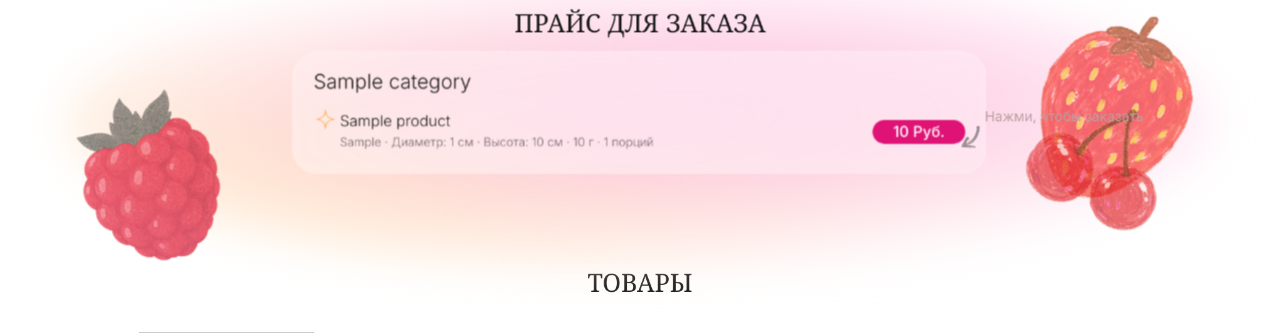
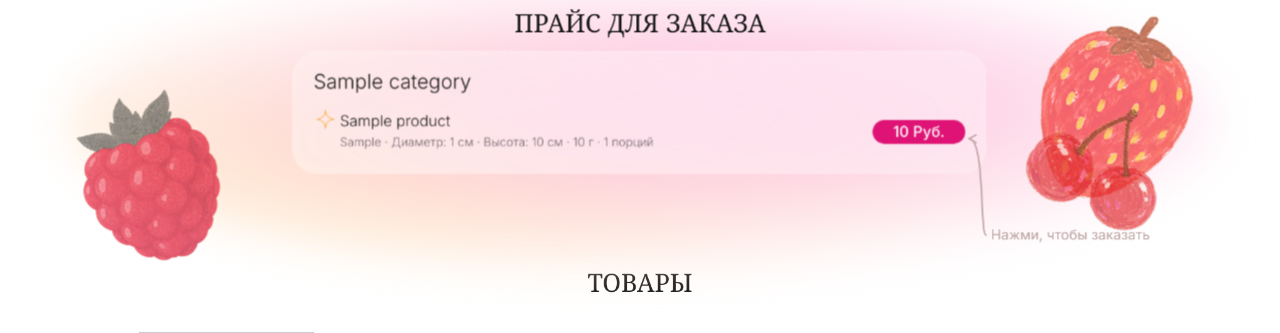
Before and after one commit to Kagyasa/Halva-site-fastapi, a FastAPI app: page / in a window 1280 px wide. Shown: the part 1686-2019 px from the top of the page. Run offline with FastAPI, Linux system fonts and the light colour scheme; tables that the repository leaves empty hold one stand-in row (values such as "Sample post"); grey boxes marked "Sample" are stand-in pictures; data that the repository does not hold is empty; parts of the project's set-up code (start-up, migrations or seed data) failed here and were passed over.

Commit message:
Update price hint and fix frontend tests

```diff
--- a/app/static/css/site.css
+++ b/app/static/css/site.css
@@ -572,26 +572,33 @@
     .price-hint {
       position: absolute;
       z-index: 9998;
-      left: 1510px;
-      top: 414px;
+      left: 0;
+      top: 0;
       margin: 0;
       color: #baa0a1;
       font-size: 22px;
       line-height: 1;
       white-space: nowrap;
+      pointer-events: none;
     }
     .price-hint-arrow {
       position: absolute;
       z-index: 9999;
-      left: 1472px;
-      top: 438px;
-      width: 32px;
-      height: 40px;
-      object-fit: contain;
+      left: 0;
+      top: 0;
+      color: #baa0a1;
       pointer-events: none;
-      opacity: .42;
-      transform: rotate(12deg);
-      transform-origin: center;
+      opacity: .8;
+    }
+    .price-hint-arrow svg {
+      display: block;
+      width: 100%;
+      height: 100%;
+      fill: none;
+      stroke: currentColor;
+      stroke-width: 3;
+      stroke-linecap: round;
+      stroke-linejoin: round;
     }
 
     /* ================= PRODUCTS ================= */
@@ -3676,8 +3683,6 @@
   .price-glow { height: calc(100% + 160px); }
   .price-cherries { top: auto; bottom: -30px; }
   .price-raspberry { top: 40%; }
-  .price-hint { top: 50%; }
-  .price-hint-arrow { top: calc(50% + 24px); }
 }
 @media (max-width: 1024px) {
   .price-section { padding-bottom: 0 !important; }
--- a/app/static/js/catalog.js
+++ b/app/static/js/catalog.js
@@ -5,11 +5,11 @@ import {
   normalizeProductImageUrl,
   scrollBehavior,
 } from "./utils.js";
-import { isMobileLayout } from "./layout.js?v=20261010-category-edge";
+import { isMobileLayout } from "./layout.js?v=20261010-nearest-price-hint";
 import {
   renderPriceList,
   showPriceMessage,
-} from "./prices.js?v=20261010-category-edge";
+} from "./prices.js?v=20261010-nearest-price-hint";
 let productOffset = 0;
 function getProductCardTitle(product) {
   return product?.display_name || product?.name || "Десерт";
--- a/app/static/js/layout.js
+++ b/app/static/js/layout.js
@@ -26,6 +26,94 @@ function priceCategoryBottom(price) {
   const categories = price.querySelector("#price-categories");
   const lastBlock = categories?.lastElementChild || categories || price;
   return lastBlock.getBoundingClientRect().bottom;
+}
+
+function positionPriceHint() {
+  const price = document.querySelector(".price-section");
+  const hint = price?.querySelector(".price-hint");
+  const arrow = price?.querySelector(".price-hint-arrow");
+  const buttons = [
+    ...(price?.querySelectorAll("#price-categories .price-pill") || []),
+  ];
+  const button = buttons[0];
+  if (!hint || !arrow) return;
+
+  const hidden = !button || isMobileLayout();
+  hint.hidden = hidden;
+  arrow.hidden = hidden;
+  if (hidden) return;
+
+  // Both rectangles share the section's reveal translation and page scale.
+  const priceBounds = price.getBoundingClientRect();
+  const buttonBounds = button.getBoundingClientRect();
+  const scale = priceBounds.width / price.offsetWidth || 1;
+  const buttonRight = (buttonBounds.right - priceBounds.left) / scale;
+  const buttonBottom = (buttonBounds.bottom - priceBounds.top) / scale;
+  const strawberry = price.querySelector(".price-strawberry");
+  const strawberryBottom = strawberry
+    ? (strawberry.getBoundingClientRect().bottom - priceBounds.top) / scale
+    : buttonBottom;
+  const hintTop = Math.max(buttonBottom + 20, strawberryBottom + 22);
+
+  hint.style.left = `${buttonRight + 41}px`;
+  hint.style.top = `${hintTop}px`;
+
+  const hintBounds = hint.getBoundingClientRect();
+  const hintLeft = (hintBounds.left - priceBounds.left) / scale;
+  const hintMiddle =
+    (hintBounds.top + hintBounds.height / 2 - priceBounds.top) / scale;
+  let nearest = null;
+  let shortestDistance = Infinity;
+  for (const candidate of buttons) {
+    const bounds = candidate.getBoundingClientRect();
+    const rect = {
+      left: (bounds.left - priceBounds.left) / scale,
+      right: (bounds.right - priceBounds.left) / scale,
+      top: (bounds.top - priceBounds.top) / scale,
+      bottom: (bounds.bottom - priceBounds.top) / scale,
+    };
+    const closestX = Math.max(rect.left, Math.min(hintLeft, rect.right));
+    const closestY = Math.max(rect.top, Math.min(hintMiddle, rect.bottom));
+    const distance = Math.hypot(hintLeft - closestX, hintMiddle - closestY);
+    if (distance < shortestDistance) {
+      shortestDistance = distance;
+      nearest = rect;
+    }
+  }
+
+  // Draw to the nearest price; the curve can turn up or down from the caption.
+  const targetX = nearest.right + 6;
+  const inset = Math.min(8, (nearest.bottom - nearest.top) / 2);
+  const targetY = Math.max(
+    nearest.top + inset,
+    Math.min(hintMiddle, nearest.bottom - inset),
+  );
+  const startX = hintLeft - 8;
+  const startY = hintMiddle;
+  const left = Math.min(startX - 10, targetX) - 8;
+  const top = Math.min(startY, targetY) - 12;
+  const width = Math.max(startX, targetX + 26) - left + 8;
+  const height = Math.abs(startY - targetY) + 24;
+  const endX = targetX - left;
+  const endY = targetY - top;
+  arrow.style.left = `${left}px`;
+  arrow.style.top = `${top}px`;
+  arrow.style.width = `${width}px`;
+  arrow.style.height = `${height}px`;
+  const svg = arrow.querySelector("svg");
+  svg.setAttribute("viewBox", `0 0 ${width} ${height}`);
+  arrow
+    .querySelector(".price-hint-curve")
+    .setAttribute(
+      "d",
+      `M ${startX - left} ${startY - top} C ${startX - left - 10} ${startY - top} ${endX + 26} ${endY} ${endX} ${endY}`,
+    );
+  arrow
+    .querySelector(".price-hint-arrowhead")
+    .setAttribute(
+      "d",
+      `M ${endX + 11} ${endY - 6} L ${endX} ${endY} L ${endX + 11} ${endY + 6}`,
+    );
 }
 
 export function isMobileLayout() {
@@ -184,6 +272,7 @@ export function resizeShowcaseForContent() {
     const title = products.querySelector(".products-title");
     const currentGap = textBounds(title).top - priceCategoryBottom(price);
     products.style.paddingTop = `${Math.max(0, PRICE_PRODUCTS_GAP.mobile - currentGap)}px`;
+    positionPriceHint();
     return;
   }
 
@@ -237,6 +326,7 @@ export function resizeShowcaseForContent() {
   footer.style.top = `${DESKTOP_LAYOUT_BASE.footerTop + showcaseDesktopDelta + priceDesktopDelta + contactsDesktopDelta}px`;
 
   fitDesignStage();
+  positionPriceHint();
 }
 
 export function initRevealAnimations() {
--- a/app/static/js/order.js
+++ b/app/static/js/order.js
@@ -1,7 +1,7 @@
 import { fetchJSON, getCheckout, getProducts } from "./api.js";
 import { formatPrice, toKopecks, scrollBehavior } from "./utils.js";
 import { focusModal, restoreModalFocus } from "./dialogs.js";
-import { renderPriceList } from "./prices.js?v=20261010-category-edge";
+import { renderPriceList } from "./prices.js?v=20261010-nearest-price-hint";
 
 let orderProducts = [];
 let orderProductsLoaded = false;
--- a/app/static/js/prices.js
+++ b/app/static/js/prices.js
@@ -1,5 +1,5 @@
 import { formatPrice } from "./utils.js";
-import { resizeShowcaseForContent } from "./layout.js?v=20261010-category-edge";
+import { resizeShowcaseForContent } from "./layout.js?v=20261010-nearest-price-hint";
 
 const numberFormat = new Intl.NumberFormat("ru-RU", {
   maximumFractionDigits: 2,
@@ -123,7 +123,5 @@ export function renderPriceList(products) {
   const container = document.getElementById("price-categories");
   container.replaceChildren(...cards);
   container.setAttribute("aria-busy", "false");
-  document.querySelector(".price-hint").hidden = false;
-  document.querySelector(".price-hint-arrow").hidden = false;
   requestAnimationFrame(resizeShowcaseForContent);
 }
--- a/app/static/js/showcase.js
+++ b/app/static/js/showcase.js
@@ -1,6 +1,6 @@
 import { fetchJSON } from "./api.js";
 import { formatPrice } from "./utils.js";
-import { resizeShowcaseForContent } from "./layout.js?v=20261010-category-edge";
+import { resizeShowcaseForContent } from "./layout.js?v=20261010-nearest-price-hint";
 
 let generation = 0;
 let activeRequest = null;
--- a/app/templates/index.html
+++ b/app/templates/index.html
@@ -8,7 +8,7 @@
   <link rel="preconnect" href="https://fonts.gstatic.com" crossorigin>
   <link href="https://fonts.googleapis.com/css2?family=Inter:wght@200;300;400;500&family=Old+Standard+TT:wght@400&display=swap" rel="stylesheet">
 
-    <link rel="stylesheet" href="/static/css/site.css?v=20261010-category-edge">
+    <link rel="stylesheet" href="/static/css/site.css?v=20261010-nearest-price-hint">
 </head>
 <body>
   <header class="site-header">
@@ -106,8 +106,13 @@
           <p class="price-empty">Загрузка прайса…</p>
         </div>
 
-        <p class="price-hint">Нажми, чтобы заказать</p>
-        <img class="price-hint-arrow" src="/static/images/arrow.png" alt="">
+        <p class="price-hint" hidden>Нажми, чтобы заказать</p>
+        <span class="price-hint-arrow" aria-hidden="true" hidden>
+          <svg xmlns="http://www.w3.org/2000/svg" viewBox="0 0 82 80" focusable="false">
+            <path class="price-hint-curve" d="M 51 72 C 73 36 36 36 8 8"></path>
+            <path class="price-hint-arrowhead" d="M 9 23 L 8 8 L 23 9"></path>
+          </svg>
+        </span>
       </section>
 
       <section class="products-section reveal-block" id="products-section">
@@ -399,6 +404,6 @@
   </div>
 
 
-    <script type="module" src="/static/js/site.js?v=20261010-category-edge"></script>
+    <script type="module" src="/static/js/site.js?v=20261010-nearest-price-hint"></script>
 </body>
 </html>
```
Also changed, not shown: INSTALL.txt (added, +9 -0 lines), app/static/js/site.js (+4 -4 lines), docs/demo.md (added, +91 -0 lines), docs/update-existing-installation.md (+3 -2 lines), tests/browser.mjs (+12 -6 lines), tests/frontend.mjs (+35 -3 lines), 1 other file.
